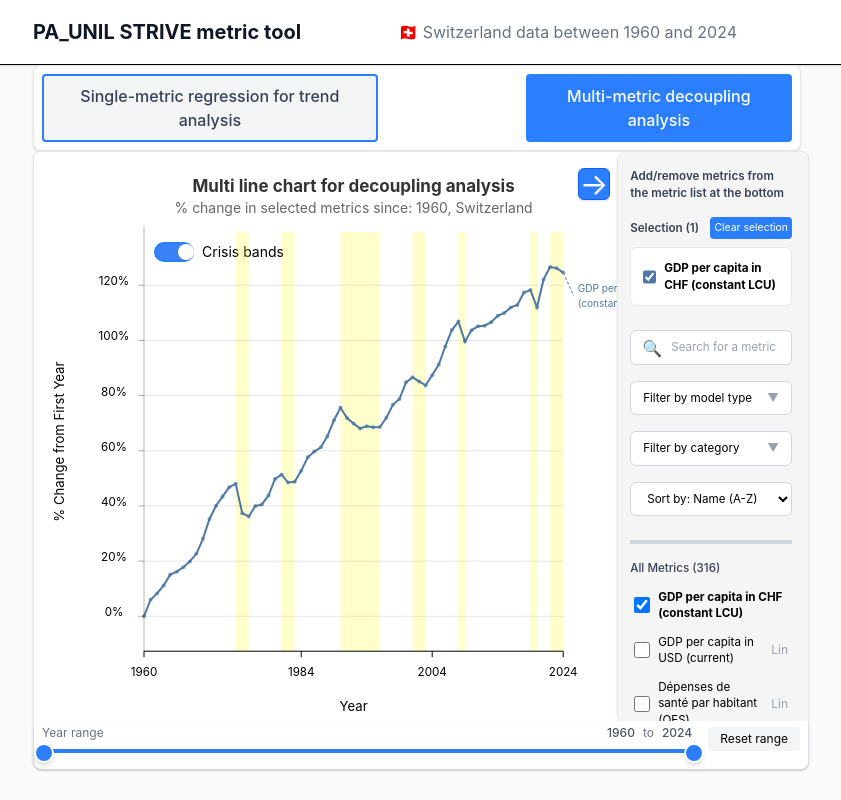
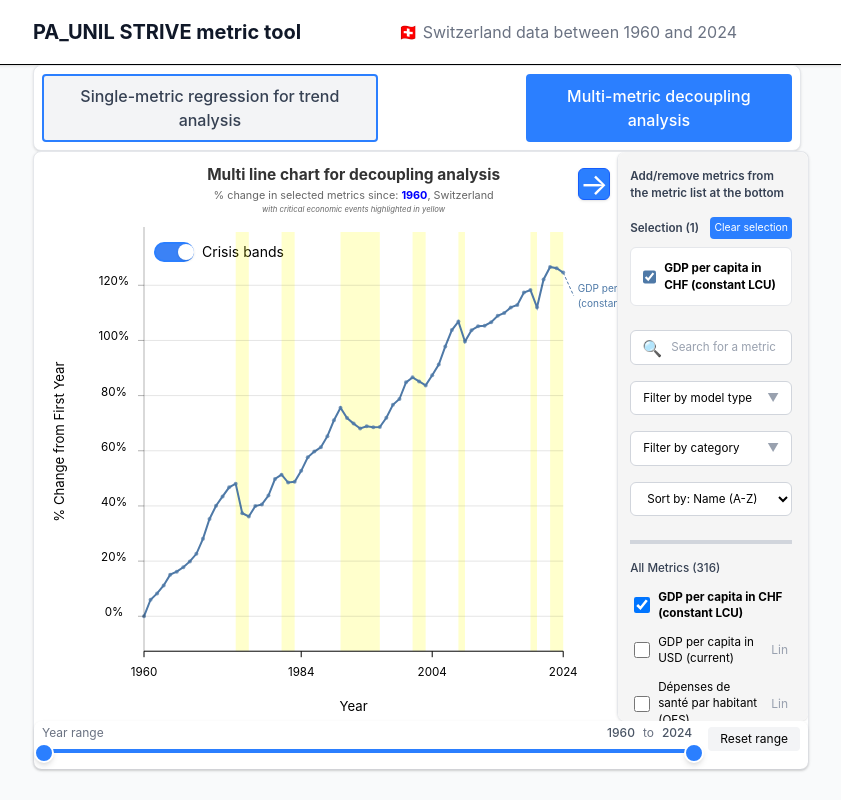
Before and after one commit to DBDViz90/STRIVE-metrics, a React (Vite) app: page / in a window 1280 px wide. Both pictures are taken after a click on the button "Multi-metric decoupling analysis". Shown: the whole page, without its empty margins (255-1096 px from the left). Built offline with nearby package versions, Linux system fonts and the light colour scheme.

Commit message:
critical_bands_v2

```diff
--- a/src/components/charts/LineChartWithMetrics.jsx
+++ b/src/components/charts/LineChartWithMetrics.jsx
@@ -10,10 +10,22 @@ import { AxisBottom } from '../Axes/AxisBottom';
 import { Slider } from '../custom_ui/Slider';
 import { SearchBar } from '../custom_ui/SearchBar';
 import { Tooltip } from '../custom_ui/Tooltip';
+import { Switch } from '../custom_ui/Switch';
 import { useDimensions } from '../../../hooks/use-dimensions';
 
 const FONT_FAMILY = '-apple-system, BlinkMacSystemFont, "Segoe UI", Roboto, sans-serif';
 const COLORS = d3.schemeTableau10;
+
+// Economic crisis periods for Switzerland (band spans [start-1, end])
+const CRISIS_PERIODS = [
+    { start: 1975, end: 1976 },
+    { start: 1982, end: 1983 },
+    { start: 1991, end: 1996 },
+    { start: 2002, end: 2003 },
+    { start: 2009, end: 2009 },
+    { start: 2020, end: 2020 },
+    { start: 2023, end: 2024 },
+];
 
 // Category colors for consistent styling.
 const CATEGORY_COLORS = {
@@ -167,6 +179,7 @@ export const LineChartWithMetrics = ({
     const [showModelDropdown, setShowModelDropdown] = useState(false);
     const [hoveredIndex, setHoveredIndex] = useState(null);
     const [hoveredPoint, setHoveredPoint] = useState(null);
+    const [showCrisisBands, setShowCrisisBands] = useState(false);
 
     // Constants
     const MOBILE_BREAKPOINT = 608;
@@ -611,6 +624,17 @@ export const LineChartWithMetrics = ({
                             </text>
                         )}
 
+                        {/* Crisis bands toggle switch - top left */}
+                        <foreignObject x={10} y={10} width={150} height={30} overflow="visible">
+                            <div className="flex items-center gap-2" style={{ fontFamily: FONT_FAMILY, fontSize: itemFontSize }}>
+                                <Switch
+                                    checked={showCrisisBands}
+                                    onChange={setShowCrisisBands}
+                                    label="Crisis bands"
+                                />
+                            </div>
+                        </foreignObject>
+
                         {/* Regression info */}
                         {regressionForMetric && selectedMetric && (
                             <text
@@ -650,6 +674,34 @@ export const LineChartWithMetrics = ({
                             </text>
                         )}
 
+
+                        {/* Crisis period highlight bands */}
+                        {showCrisisBands && CRISIS_PERIODS.map((period, idx) => {
+                            const bandStart = period.start - 1;
+                            const bandEnd = period.end;
+                            let x1 = xScale(bandStart);
+                            let x2 = xScale(bandEnd);
+
+                            // Clip to chart bounds
+                            x1 = Math.max(0, Math.min(x1, boundsWidth));
+                            x2 = Math.max(0, Math.min(x2, boundsWidth));
+                            const width = Math.max(0, x2 - x1);
+
+                            if (width === 0) return null;
+
+                            return (
+                                <rect
+                                    key={`crisis-band-${idx}`}
+                                    x={x1}
+                                    y={0}
+                                    width={width}
+                                    height={boundsHeight}
+                                    fill="rgba(255, 255, 0, 0.2)"
+                                    stroke="none"
+                                    style={{ pointerEvents: 'none' }}
+                                />
+                            );
+                        })}
 
                         {/* Line chart */}
                         {lineData.length > 0 && (
--- a/src/components/charts/MultiMetricLineChart.jsx
+++ b/src/components/charts/MultiMetricLineChart.jsx
@@ -351,7 +351,7 @@ export const MultiMetricLineChart = ({
     const chartContainerHeight = isMobileLayout ? chartHeight + 100 : chartHeight;
 
     // Font sizes based on width (matching ScatterplotWithRegression)
-    const titleFontSize = Math.max(14, width * 0.022);
+    const titleFontSize = Math.max(14, width * 0.02);
     const axisLabelFontSize = Math.max(10, width * 0.017);
     const tickFontSize = Math.max(8, width * 0.015);
     const itemFontSize = Math.max(11, width * 0.015);
@@ -732,7 +732,7 @@ export const MultiMetricLineChart = ({
                             <>
                                 <text
                                     x={boundsWidth / 2}
-                                    y={-MARGIN.top / 2}
+                                    y={-MARGIN.top / 2 * 1.3}
                                     fontSize={titleFontSize}
                                     textAnchor="middle"
                                     fill="#333"
@@ -742,12 +742,22 @@ export const MultiMetricLineChart = ({
                                 </text>
                                 <text
                                     x={boundsWidth / 2}
-                                    y={-MARGIN.top / 2 + titleFontSize + 4}
-                                    fontSize={Math.max(12, width * 0.018)}
+                                    y={-MARGIN.top / 2 + titleFontSize*0.45}
+                                    fontSize={titleFontSize*0.7}
                                     textAnchor="middle"
                                     fill="#666"
                                 >
-                                    % change in selected metrics since: {yearRange ? Math.round(yearRange[0]) : '...'}, Switzerland
+                                    % change in selected metrics since: <tspan fill="blue" fontWeight="bold">{yearRange ? Math.round(yearRange[0]) : '...'}</tspan>, Switzerland
+                                </text>
+                                <text
+                                    x={boundsWidth / 2}
+                                    y={-MARGIN.top / 2 + titleFontSize*1.3}
+                                    fontSize={titleFontSize*0.5}
+                                    fontStyle="italic"
+                                    textAnchor="middle"
+                                    fill="#666"
+                                >
+                                    with critical economic events highlighted in yellow
                                 </text>
                             </>
                         )}
```
